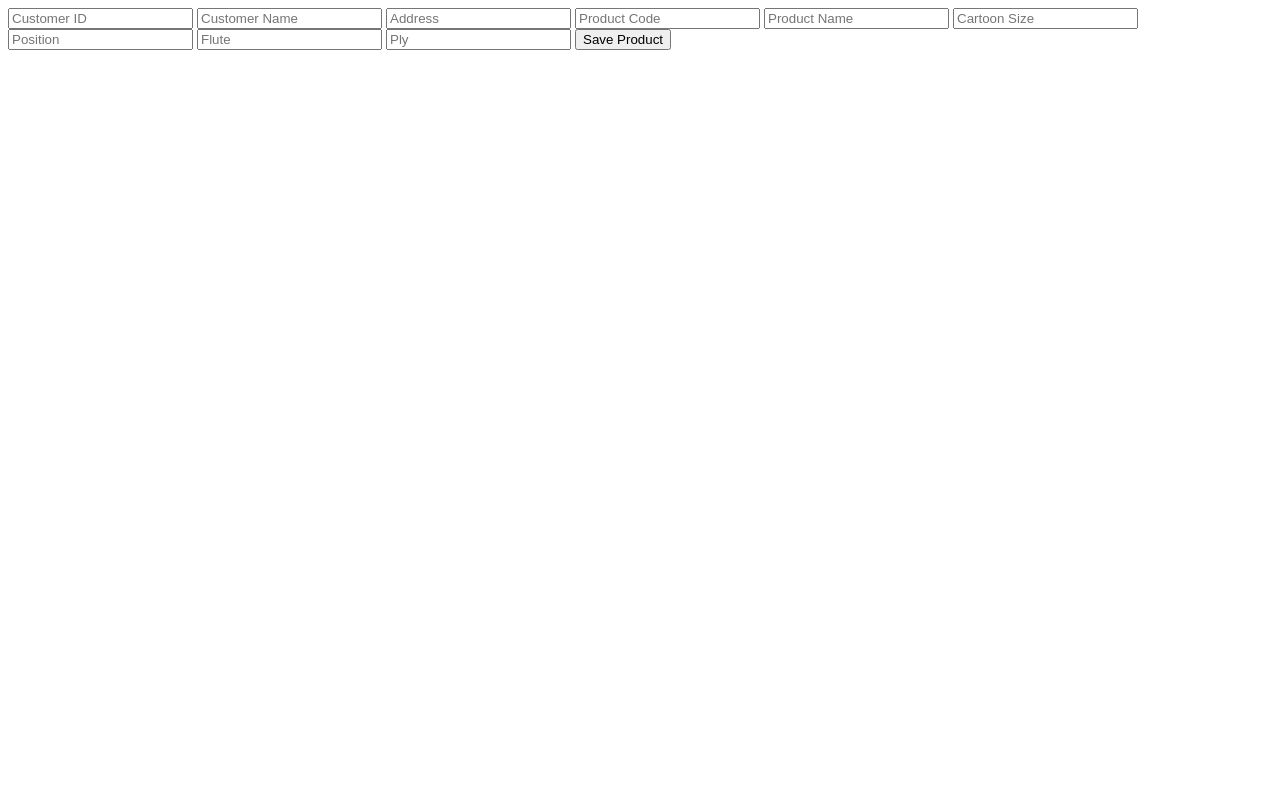
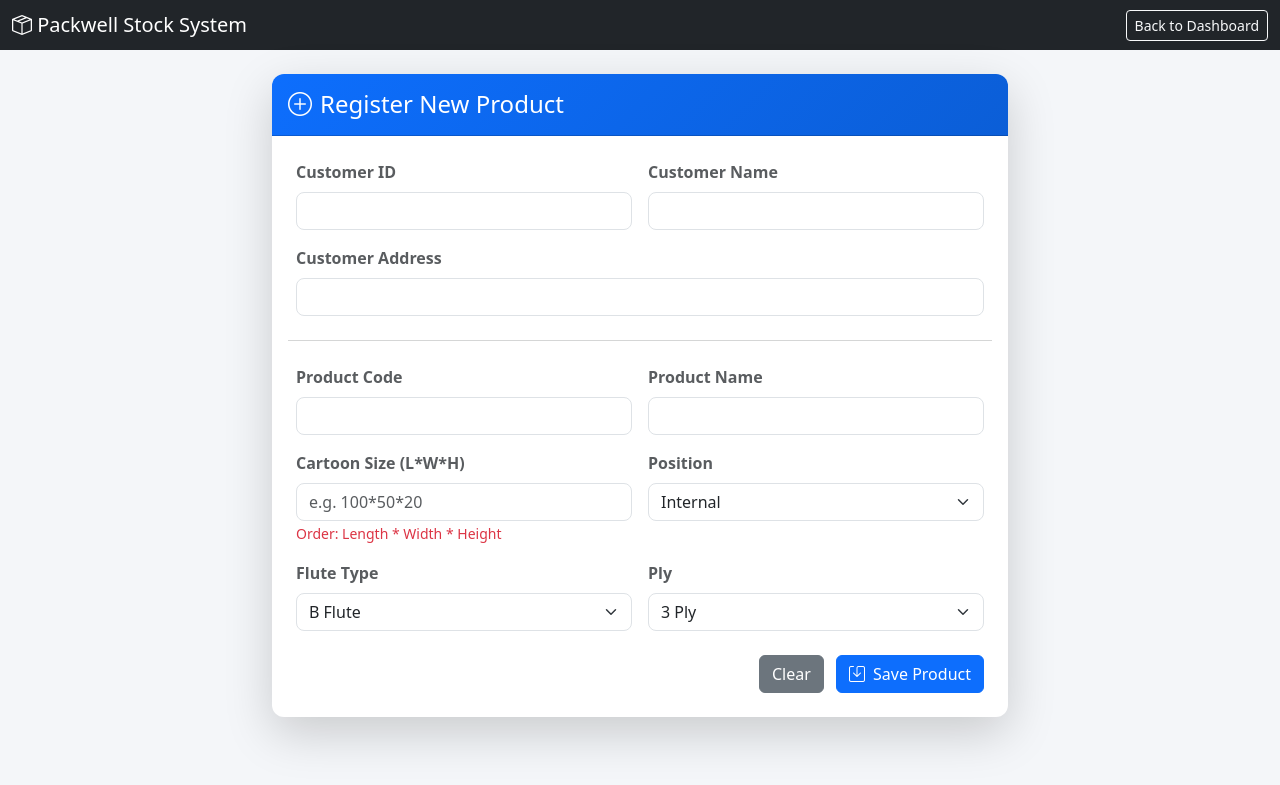
Before and after one commit to viscorquality-ux/Reel-Stock-Management, a Flask app: page /add_product in a window 1280 px wide. Shown: the top 785 px of the page. Run offline with Flask 3, Linux system fonts and the light colour scheme; the visitor is signed in with stand-in values (Sample User, id 1).

Commit message:
Update add_product.html

```diff
--- a/templates/add_product.html
+++ b/templates/add_product.html
@@ -1,12 +1,106 @@
-<form method="POST">
-    <input type="text" name="customer_id" placeholder="Customer ID" required>
-    <input type="text" name="customer_name" placeholder="Customer Name" required>
-    <input type="text" name="address" placeholder="Address" required>
-    <input type="text" name="product_code" placeholder="Product Code" required>
-    <input type="text" name="product_name" placeholder="Product Name" required>
-    <input type="text" name="cartoon_size" placeholder="Cartoon Size">
-    <input type="text" name="position" placeholder="Position">
-    <input type="text" name="flute" placeholder="Flute">
-    <input type="number" name="ply" placeholder="Ply">
-    <button type="submit">Save Product</button>
-</form>
+<!DOCTYPE html>
+<html lang="en">
+<head>
+    <meta charset="UTF-8">
+    <title>Add Product - Packwell</title>
+    <link href="https://cdn.jsdelivr.net/npm/bootstrap@5.3.0/dist/css/bootstrap.min.css" rel="stylesheet">
+    <link rel="stylesheet" href="https://cdn.jsdelivr.net/npm/bootstrap-icons@1.10.5/font/bootstrap-icons.css">
+    <style>
+        body { background-color: #f4f6f9; }
+        .card { border-radius: 12px; border: none; }
+        .card-header { border-radius: 12px 12px 0 0 !important; background: linear-gradient(135deg, #0d6efd, #0b5ed7); }
+        .form-control, .form-select { border-radius: 8px; }
+    </style>
+</head>
+<body>
+    <nav class="navbar navbar-dark bg-dark mb-4">
+        <div class="container-fluid">
+            <span class="navbar-brand mb-0 h1"><i class="bi bi-box-seam"></i> Packwell Stock System</span>
+            <a href="/dashboard" class="btn btn-outline-light btn-sm">Back to Dashboard</a>
+        </div>
+    </nav>
+
+    <div class="container">
+        <div class="row justify-content-center">
+            <div class="col-lg-8">
+                {% with messages = get_flashed_messages(with_categories=true) %}
+                  {% if messages %}
+                    {% for category, message in messages %}
+                      <div class="alert alert-{{ category }} alert-dismissible fade show" role="alert">
+                        <strong>{{ message }}</strong>
+                        <button type="button" class="btn-close" data-bs-dismiss="alert" aria-label="Close"></button>
+                      </div>
+                    {% endfor %}
+                  {% endif %}
+                {% endwith %}
+
+                <div class="card shadow-lg mb-5">
+                    <div class="card-header text-white p-3">
+                        <h4 class="mb-0"><i class="bi bi-plus-circle me-2"></i>Register New Product</h4>
+                    </div>
+                    <div class="card-body p-4">
+                        <form method="POST" action="/add_product">
+                            <div class="row g-3">
+                                <div class="col-md-6">
+                                    <label class="form-label text-muted fw-bold">Customer ID</label>
+                                    <input type="text" class="form-control" name="customer_id" required>
+                                </div>
+                                <div class="col-md-6">
+                                    <label class="form-label text-muted fw-bold">Customer Name</label>
+                                    <input type="text" class="form-control" name="customer_name" required>
+                                </div>
+                                <div class="col-12">
+                                    <label class="form-label text-muted fw-bold">Customer Address</label>
+                                    <input type="text" class="form-control" name="address">
+                                </div>
+                                <hr class="mt-4 mb-2 text-muted">
+                                <div class="col-md-6">
+                                    <label class="form-label text-muted fw-bold">Product Code</label>
+                                    <input type="text" class="form-control" name="product_code" required>
+                                </div>
+                                <div class="col-md-6">
+                                    <label class="form-label text-muted fw-bold">Product Name</label>
+                                    <input type="text" class="form-control" name="product_name" required>
+                                </div>
+                                <div class="col-md-6">
+                                    <label class="form-label text-muted fw-bold">Cartoon Size (L*W*H)</label>
+                                    <input type="text" class="form-control" name="cartoon_size" placeholder="e.g. 100*50*20" required>
+                                    <small class="text-danger">Order: Length * Width * Height</small>
+                                </div>
+                                <div class="col-md-6">
+                                    <label class="form-label text-muted fw-bold">Position</label>
+                                    <select class="form-select" name="position" required>
+                                        <option value="Internal">Internal</option>
+                                        <option value="External">External</option>
+                                    </select>
+                                </div>
+                                <div class="col-md-6">
+                                    <label class="form-label text-muted fw-bold">Flute Type</label>
+                                    <select class="form-select" name="flute" required>
+                                        <option value="B">B Flute</option>
+                                        <option value="C">C Flute</option>
+                                        <option value="E">E Flute</option>
+                                        <option value="BC">BC Flute</option>
+                                    </select>
+                                </div>
+                                <div class="col-md-6">
+                                    <label class="form-label text-muted fw-bold">Ply</label>
+                                    <select class="form-select" name="ply" required>
+                                        <option value="3">3 Ply</option>
+                                        <option value="5">5 Ply</option>
+                                    </select>
+                                </div>
+                            </div>
+                            <div class="mt-4 text-end">
+                                <button type="reset" class="btn btn-secondary me-2">Clear</button>
+                                <button type="submit" class="btn btn-primary"><i class="bi bi-save me-1"></i> Save Product</button>
+                            </div>
+                        </form>
+                    </div>
+                </div>
+            </div>
+        </div>
+    </div>
+    <script src="https://cdn.jsdelivr.net/npm/bootstrap@5.3.0/dist/js/bootstrap.bundle.min.js"></script>
+</body>
+</html>
```
